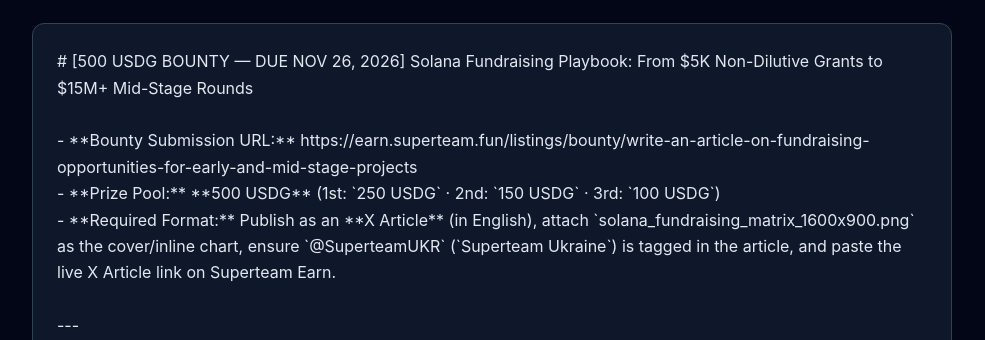
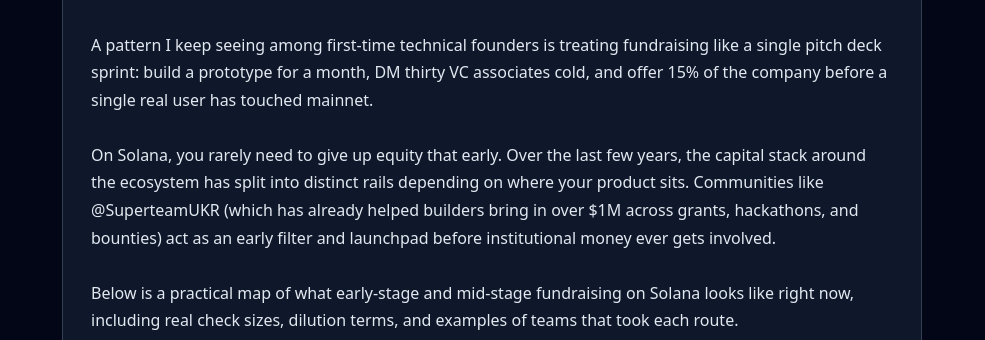
Before and after one commit to tranhoangtu-it/tranhoangtu-it.github.io, a plain HTML site: page superteam/fundraising/index.html in a window 1280 px wide. Shown: the part 760-1100 px from the top of the page, without its empty margins (148-1133 px from the left). Drawn offline with Linux system fonts and the light colour scheme.

Commit message:
docs(superteam): refine Solana fundraising article copy

```diff
--- a/superteam/fundraising/index.html
+++ b/superteam/fundraising/index.html
@@ -3,133 +3,85 @@
 <head>
 <meta charset="utf-8">
 <meta name="viewport" content="width=device-width, initial-scale=1">
-<title>The Complete Solana Fundraising Playbook (2026) — Early to Mid-Stage Capital Matrix</title>
-<meta name="description" content="From $1K-$10K non-dilutive Superteam Instagrants (@SuperteamUKR) to Colosseum $250K Pre-Seed, MetaDAO Futarchy, and $15M+ Series A rounds.">
+<title>How Early and Mid-Stage Teams Actually Raise on Solana in 2026</title>
+<meta name="description" content="A practical map of non-dilutive grants, Colosseum pre-seed, MetaDAO futarchy, and Series A capital on Solana.">
 <meta property="og:type" content="article">
-<meta property="og:title" content="The Complete Solana Fundraising Playbook (2026) — Early to Mid-Stage Capital Matrix">
-<meta property="og:description" content="From $1K-$10K non-dilutive Superteam Instagrants (@SuperteamUKR) to Colosseum $250K Pre-Seed, MetaDAO Futarchy, and $15M+ Series A rounds.">
+<meta property="og:title" content="How Early and Mid-Stage Teams Actually Raise on Solana in 2026">
+<meta property="og:description" content="A practical map of non-dilutive grants, Colosseum pre-seed, MetaDAO futarchy, and Series A capital on Solana.">
 <meta property="og:image" content="https://tranhoangtu-it.github.io/superteam/fundraising.png">
 <meta property="og:url" content="https://tranhoangtu-it.github.io/superteam/fundraising/">
 <meta name="twitter:card" content="summary_large_image">
-<meta name="twitter:title" content="The Complete Solana Fundraising Playbook (2026) — Early to Mid-Stage Capital Matrix">
-<meta name="twitter:description" content="From $1K-$10K non-dilutive Superteam Instagrants (@SuperteamUKR) to Colosseum $250K Pre-Seed, MetaDAO Futarchy, and $15M+ Series A rounds.">
+<meta name="twitter:title" content="How Early and Mid-Stage Teams Actually Raise on Solana in 2026">
+<meta name="twitter:description" content="A practical map of non-dilutive grants, Colosseum pre-seed, MetaDAO futarchy, and Series A capital on Solana.">
 <meta name="twitter:image" content="https://tranhoangtu-it.github.io/superteam/fundraising.png">
 <style>
   body { margin:0; padding:32px 16px; background:#020617; color:#f8fafc; font-family:system-ui,-apple-system,sans-serif; }
-  .wrap { max-width:920px; margin:0 auto; }
+  .wrap { max-width:860px; margin:0 auto; }
   img { width:100%; border-radius:14px; border:1px solid #1e293b; margin:18px 0; }
   h1 { font-size:28px; line-height:1.3; margin-bottom:8px; }
-  p { color:#94a3b8; font-size:16px; line-height:1.6; }
-  a.btn { display:inline-block; background:#10b981; color:#022c22; font-weight:700; padding:10px 18px; border-radius:10px; text-decoration:none; margin-top:8px; }
+  p.lead { color:#94a3b8; font-size:16px; line-height:1.6; }
+  article { white-space:pre-wrap; font-size:16px; line-height:1.72; color:#e2e8f0; background:#0f172a; padding:28px; border-radius:12px; border:1px solid #334155; }
 </style>
 </head>
 <body>
 <div class="wrap">
-  <h1>The Complete Solana Fundraising Playbook (2026) — Early to Mid-Stage Capital Matrix</h1>
-  <p>From $1K-$10K non-dilutive Superteam Instagrants (@SuperteamUKR) to Colosseum $250K Pre-Seed, MetaDAO Futarchy, and $15M+ Series A rounds.</p>
-  <img src="https://tranhoangtu-it.github.io/superteam/fundraising.png" alt="The Complete Solana Fundraising Playbook (2026) — Early to Mid-Stage Capital Matrix">
+  <h1>How Early and Mid-Stage Teams Actually Raise on Solana in 2026</h1>
+  <p class="lead">A practical map of non-dilutive grants, Colosseum pre-seed, MetaDAO futarchy, and Series A capital on Solana.</p>
+  <img src="https://tranhoangtu-it.github.io/superteam/fundraising.png" alt="How Early and Mid-Stage Teams Actually Raise on Solana in 2026">
+  <article># How Early and Mid-Stage Teams Actually Raise on Solana in 2026
 
-  <pre style='white-space:pre-wrap;font-family:Inter,system-ui,sans-serif;line-height:1.65;color:#e2e8f0;background:#0f172a;padding:24px;border-radius:12px;border:1px solid #334155'># [500 USDG BOUNTY — DUE NOV 26, 2026] Solana Fundraising Playbook: From $5K Non-Dilutive Grants to $15M+ Mid-Stage Rounds
+A pattern I keep seeing among first-time technical founders is treating fundraising like a single pitch deck sprint: build a prototype for a month, DM thirty VC associates cold, and offer 15% of the company before a single real user has touched mainnet.
 
-- **Bounty Submission URL:** https://earn.superteam.fun/listings/bounty/write-an-article-on-fundraising-opportunities-for-early-and-mid-stage-projects
-- **Prize Pool:** **500 USDG** (1st: `250 USDG` · 2nd: `150 USDG` · 3rd: `100 USDG`)
-- **Required Format:** Publish as an **X Article** (in English), attach `solana_fundraising_matrix_1600x900.png` as the cover/inline chart, ensure `@SuperteamUKR` (`Superteam Ukraine`) is tagged in the article, and paste the live X Article link on Superteam Earn.
+On Solana, you rarely need to give up equity that early. Over the last few years, the capital stack around the ecosystem has split into distinct rails depending on where your product sits. Communities like @SuperteamUKR (which has already helped builders bring in over $1M across grants, hackathons, and bounties) act as an early filter and launchpad before institutional money ever gets involved.
 
----
+Below is a practical map of what early-stage and mid-stage fundraising on Solana looks like right now, including real check sizes, dilution terms, and examples of teams that took each route.
 
-## COPY-PASTE X ARTICLE TITLE
+## 1. Zero-to-MVP: Non-Dilutive Grants ($1,000 to $100,000)
 
-**The Complete Solana Fundraising Playbook (2026): How Early &amp; Mid-Stage Teams Stack Non-Dilutive Grants, Accelerators, Community Rounds, and Institutional Capital**
+If you have two or three builders and a working idea, giving away cap table space just to cover RPC bills, cloud hosting, and initial user testing is an expensive mistake. Two equity-free paths exist specifically for this stage:
 
----
+**Superteam Instagrants ($1,000 - $10,000 USDC)**
+These are fast, 100% non-dilutive microgrants meant for MVPs, developer tools, DePIN experiments, consumer apps, and local adoption work. Reviews through regional chapters like @SuperteamUKR usually take a week or two rather than months, and payouts are tied to straightforward shipping milestones. OOBE Protocol, for example, used a regional Superteam grant alongside an ideathon win to ship its early Solana agent runtime before expanding further.
 
-## COPY-PASTE X ARTICLE BODY (ENGLISH — READY FOR X ARTICLES)
+**Solana Foundation Milestone &amp; Convertible Grants ($10,000 - $250,000)**
+If you are building open-source infrastructure, SDKs, validator tooling, or public goods under an MIT or Apache-2.0 license, standard milestone grants range from $10k up to $100k+ with zero equity taken (KYC and milestone sign-off required). For commercial startups building core ecosystem primitives, the Foundation also uses convertible grants ($50k-$250k) that stay non-dilutive unless the company later raises a priced venture round.
 
-Raising capital on Solana no longer follows a single &quot;pitch deck to Silicon Valley VC&quot; conveyor belt. Over the past three years, Solana has matured into the most capital-diverse funding stack in Web3—allowing two-person hackathon teams to go from $0 to mainnet on non-dilutive microgrants before raising structured pre-seed, futarchy-governed public sales, or institutional Series A rounds.
+## 2. Prototype-to-Pre-Seed: Global Hackathons and Colosseum ($250,000)
 
-Supported by regional builder hubs like **@SuperteamUKR** (Superteam Ukraine—which alone has helped builders unlock **$1M+ in grants, hackathon prizes, and bounties**), founders today have six distinct funding rails depending on their traction stage.
+Historically, global Solana hackathons have produced more breakout startups than almost any cold VC outreach funnel. Colosseum now runs these global sprints paired with its own venture fund.
 
-Here is the complete, data-backed breakdown of **typical check sizes, dilution terms, eligibility gates, and real Solana case studies** across both **Early-Stage (Idea to MVP)** and **Mid-Stage (Post-PMF to Scale)** fundraising.
+Track winners take home $10k to $50k in non-dilutive prizes, and roughly 10 to 15 standout teams per cohort get accepted into the Colosseum Accelerator. The terms are standardized: $250,000 invested on a founder-friendly pre-seed SAFE plus token warrant (~7% ownership), six weeks of hands-on product mentorship from operators across the Solana stack, and a private Demo Day in front of active crypto funds. Teams like Tensor, Squads, StepN, Ore, and MagicBlock all used Solana hackathons to prove execution speed before raising larger rounds.
 
----
+## 3. Early Traction Seed Rounds ($500,000 to $5,000,000)
 
-### Part 1: Early-Stage Capital ($1K – $500K | Pre-Seed &amp; Non-Dilutive)
+Once an app has real mainnet usage (consistent daily active wallets, sticky TVL, or measurable fee revenue), three different seed structures open up:
 
-At the earliest stage, the biggest mistake founders make is giving up 15–20% equity/tokens before shipping a working devnet or mainnet prototype. Solana&#x27;s bottom-up funnel lets you validate product-market fit with **0% dilution** first.
+**Curated Operator Angels and Community Platforms ($300k - $3M)**
+Platforms like Echo and Legion, alongside Solana founder syndicates (operators from Helius, Jupiter, Backpack, and Jito), let teams raise from people who actually use and integrate the product. Terms usually mirror lead seed SAFE + token side letters ($15M to $45M valuation caps) or merit-weighted community allocations.
 
-#### 1. Superteam Instagrants &amp; Regional Chapter Grants ($1,000 – $10,000 | 0% Dilution)
-- **Typical Check Size:** `$1,000 – $10,000 USDC`
-- **Terms &amp; Conditions:** **100% non-dilutive** (no equity, no token warrants). Disbursed either upfront or across 2–3 shipping milestones (working repo, mainnet deployment, initial user cohort). Turnaround time on initial decisions is typically **72 hours to 7 days**.
-- **Who Qualifies:** Solo builders and 2–4 person teams building open-source tooling, consumer apps, DePIN utilities, PayFi apps, or localized ecosystem growth initiatives.
-- **How Regional Chapters Multiply Odds:** Applying through regional chapters such as **@SuperteamUKR**, Superteam Germany, Superteam Vietnam, or Superteam UK gives founders direct mentor office hours, pitch refinement, and local builder feedback before capital deployment. For example, **OOBE Protocol (Steve Capital)** leveraged a Superteam regional grant + ideathon win to ship an autonomous agent runtime integrating 400+ Solana tools.
+**Market-Governed Raises on MetaDAO ($500k - $5M+)**
+Unique to Solana, MetaDAO lets teams raise USDC directly into an onchain treasury governed by conditional prediction markets (futarchy). Instead of trusting a PDF roadmap, token holders govern monthly team budgets and major strategic proposals onchain, giving early backers real downside protection while letting founders skip six-month VC roadshows. Teams like mtnCapital and Future proved this model works with real seven-figure treasuries.
 
-#### 2. Solana Foundation Milestone Grants &amp; Convertible Grants ($10,000 – $250,000)
-- **Typical Check Size:**
-  - **Standard Public-Goods Grants:** `$10,000 – $100,000` (non-dilutive; focused on open-source SDKs, developer infrastructure, ZK compression, validator diversity, and security tooling).
-  - **Convertible Grants:** `$50,000 – $250,000+` for commercial for-profit protocols building strategic Solana primitives.
-- **Terms &amp; Conditions:**
-  - Standard grants require **open-source MIT/Apache-2.0 deliverables** and strict milestone verification (KYC/AML required before payout).
-  - Convertible grants remain non-dilutive unless the project subsequently raises a priced institutional equity/token round above an agreed threshold—at which point the grant converts on standard SAFE + Token Warrant terms.
+**Institutional Seed Funds ($2M - $6M)**
+Funds active at seed on Solana (Multicoin, Colosseum, Frictionless, Archetype, Solana Ventures, Framework, Anagram, 6th Man) typically lead $2M to $6M rounds for 10% to 15% dilution via Post-Money SAFE + Token Warrant or SAFT, with a standard 1-year cliff and 24 to 36 months of linear vesting. MagicBlock, for instance, raised $3M at pre-seed followed by a $7.5M seed led by Lightspeed Faction after demonstrating sub-50ms ephemeral rollups.
 
-#### 3. Colosseum Hackathon + Accelerator ($250,000 Pre-Seed | Fixed Standard Terms)
-- **Typical Check Size:**
-  - **Hackathon Track Prizes:** `$10,000 – $50,000 USDC` (non-dilutive prize money across DeFi, Consumer, DePIN, Payments, and Gaming tracks).
-  - **Colosseum Accelerator Investment:** **$250,000** direct pre-seed investment for the ~10–15 teams accepted out of each global Solana hackathon cohort.
-- **Terms &amp; Conditions:** Standardized founder-friendly YC-style pre-seed SAFE + token side letter (~7% ownership benchmark), paired with a 6-week private sprint, direct intros to top Solana angels (Anatoly Yakovenko, Raj Gokal, Mert Helius, Jupiter/Jito founders), and Demo Day access to tier-1 crypto VCs.
-- **Proven Precedents:** Solana category leaders—including **Tensor**, **StepN**, **Squads**, **Ore**, and **MagicBlock** ecosystem alumni—used global Solana hackathons as their primary launchpad into seed rounds.
+## 4. Mid-Stage Growth &amp; Series A ($8,000,000 to $25,000,000+)
 
----
+At mid-stage, narrative alone stops working. Institutional Series A and B investors look at annualized fee capture, liquidity depth, security audits, and regulatory or technical moats. Typical dilution sits around 10% to 18% at valuations from $60M to $200M+ with strict multi-year lockups.
 
-### Part 2: Mid-Stage Capital ($500K – $25M+ | Post-Traction &amp; Growth)
+A few concrete Solana benchmarks show what mid-stage traction looks like in practice:
+- **Squads Labs:** Solved multisig and smart-account security for Solana teams first, grew to secure billions onchain, and raised a $5.7M strategic round followed by a $10M Series A led by Electric Capital.
+- **Jito Labs:** Focused on MEV client infrastructure, captured the majority of Solana staked weight, and closed a $10M Series A co-led by Multicoin Capital and Framework Ventures.
+- **Backpack:** Combined wallet distribution (Mad Lads &amp; xNFTs) with regulated exchange licenses to raise a $17M Series A at a $120M valuation led by Placeholder VC.
+- **Drift Protocol:** Scaled decentralized perpetuals volume through bear and bull cycles, raising a $3.8M seed from Multicoin and later a $23.5M Series B led by Polychain Capital.
 
-Once a protocol demonstrates verifiable onchain traction—daily active wallets, retained fee revenue, TVL velocity, or B2B API volume—founders unlock four distinct mid-stage instruments.
+## Practical Sequencing for Founders
 
-#### 4. Curated Angel Syndicates &amp; Merit-Based Community Rounds (Echo, Legion, Buidlpad | $300K – $3M)
-- **Typical Check Size:** `$300,000 – $3,000,000` aggregated from operator-angels and verified onchain power users.
-- **Terms &amp; Conditions:** Same valuation cap and unlock schedule as lead seed VCs (often `$15M – $50M FDV`, 12-month cliff or KPI-based unlocks), or shorter liquid unlock windows on merit-scored platforms like **Legion** and **Echo**.
-- **Strategic Advantage:** Instead of passive balance-sheet capital, your cap table gains 200–1,000 active Solana developers, validators, and power users who actually route volume through your protocol.
-
-#### 5. Futarchy &amp; Onchain Market-Governed Raises (MetaDAO Launchpad | $500K – $5M+)
-- **Typical Check Size:** `$500,000 – $5,000,000+ USDC` committed directly into onchain treasuries.
-- **Terms &amp; Conditions:** Pioneered natively on Solana via **MetaDAO**, decision markets (&quot;futarchy&quot;) govern treasury spending and founder Allowances. Investors receive liquid tokens backed by a treasury protected from rug-pulls: if a team fails to execute, conditional pass/fail markets allow token holders to propose treasury redemptions or leadership changes.
-- **Proven Precedents:** Solana-native teams like **mtnCapital**, **Future**, and ** Dean&#x27;s List / MetaDAO ecosystem projects** proved that transparent onchain governance eliminates multi-month legal roadshows while aligning tokenholders and builders.
-
-#### 6. Seed &amp; Series A Institutional Venture Rounds ($2M – $25M+)
-- **Typical Check Size:**
-  - **Seed:** `$2,000,000 – $6,000,000` at `$20M – $50M` post-money valuation / FDV (typically 10%–15% dilution via SAFE + Token Warrant or SAFT).
-  - **Series A:** `$8,000,000 – $25,000,000+` at `$60M – $200M+` valuation once annualized protocol revenue or dominant category share is established.
-- **Terms &amp; Conditions:** Institutional lead VCs (Multicoin Capital, Colosseum Ventures, Solana Ventures, Framework, Polychain, Pantera, Frictionless, 6th Man Ventures, Delphi Ventures) typically require a **1-year cliff + 24 to 36-month linear vesting** for both team and investor tokens, audited Anchor/Rust programs, and clear legal structuring (Cayman/BVI foundation + DevCo).
-- **Verified Solana Fundraising Benchmarks:**
-  - **Backpack (Coral):** Raised **$20M** strategic round followed by **$17M Series A at a $120M valuation** (led by Placeholder VC) after proving execution with Mad Lads, xNFTs, and regulated exchange infrastructure.
-  - **Drift Protocol:** Raised **$3.8M Seed** (led by Multicoin Capital) -&gt; scaled perpetuals volume past billions -&gt; closed **$23.5M Series B** (led by Polychain Capital) to expand Solana DeFi derivatives.
-  - **Squads Labs:** Raised **$5.7M Strategic** -&gt; **$10M Series A** (led by Electric Capital) after becoming the multisig and smart-account standard securing billions in Solana treasury value.
-  - **MagicBlock:** Raised **$3M Pre-Seed** + **$7.5M Seed** (led by Lightspeed Faction) after proving ephemeral rollups for sub-50ms real-time Solana gaming and high-frequency apps.
-  - **Jito Labs:** Raised **$10M Series A** (led by Multicoin &amp; Framework) after building client infrastructure that captured the majority of Solana MEV-enabled stake.
-
----
-
-### Summary Matrix: Choosing the Right Rail at Each Stage
-
-| Stage | Funding Rail | Typical Amount | Dilution / Instrument | Key Gate to Unlock |
-| :--- | :--- | :--- | :--- | :--- |
-| **0 -&gt; 1 (Idea / Prototype)** | **Superteam Grants** (`@SuperteamUKR`) | `$1K – $10K` | **0%** (Non-dilutive USDC) | Working MVP + clear 30-day shipping milestones |
-| **0 -&gt; 1 (Open Source / Infra)** | **Solana Foundation Grants** | `$10K – $250K` | **0%** (or Convertible SAFE) | Open-source repo / ecosystem public-good impact |
-| **MVP -&gt; Pre-Seed** | **Colosseum Hackathon + Accelerator** | `$10K – $50K` prize + **`$250K`** | Standard Pre-Seed SAFE (~7%) | Top hackathon execution + founder velocity |
-| **Early PMF -&gt; Seed** | **Echo / Legion / Angel Syndicates** | `$300K – $3M` | SAFE + Token Warrant / SAFT | Live mainnet usage + credible builder reputation |
-| **Liquid Onchain Native** | **MetaDAO Futarchy Raise** | `$500K – $5M+` | Market-governed treasury token | Strong community thesis + transparent roadmap |
-| **Post-PMF Scale** | **Institutional Seed / Series A** | `$3M – $25M+` | 10–18% Equity + Token Warrant | Retained revenue, TVL moat, audited smart contracts |
-
----
-
-### Tactical Playbook: The 4-Step Capital Stack for 2026 Solana Founders
-
-1. **Never Raise Cold Before Shipping Code:** Join your local Superteam hub—such as **@SuperteamUKR**—ship bounties or an MVP in 2–4 weeks, and apply for a `$5K–$10K` non-dilutive Instagrant to cover RPCs, audits, and initial growth without touching your cap table.
-2. **Use Colosseum Hackathons as Forcing Functions:** Even if you don&#x27;t win 1st place, investors track Colosseum submissions directly to source their Pre-Seed deal flow.
-3. **Separate Open-Source Public Goods from Commercial Revenue:** Open-source your SDK/client layer to qualify for Solana Foundation milestone grants while monetizing hosted routing, enterprise SLAs, or protocol fees.
-4. **Match Your Mid-Stage Raise to Your Governance Model:** Choose institutional VCs when you need enterprise distribution, CEX liquidity, or regulatory licensing (like Backpack or Squads); choose Echo/Legion or MetaDAO futarchy when community ownership and onchain capital efficiency are your core moat.
-
-Builders in Eastern Europe and globally looking for mentorship, grant fast-tracks, and hackathon prep can plug directly into **@SuperteamUKR** to turn their first Solana commit into a funded, revenue-generating protocol.
-</pre>
+1. Ship code before pitching equity. Plug into a local builder hub like @SuperteamUKR, win a few Earn bounties or ship a clean devnet repo, and use a $5k-$10k Instagrant to get your first hundred real users at 0% dilution.
+2. Treat Colosseum hackathons as your public audition. Even teams that miss first prize routinely meet their seed lead through hackathon judging.
+3. Split public goods from commercial monetization where it makes sense: open-source client SDKs can qualify for Foundation grants while your hosted API or protocol fees fund the business.
+4. Pick mid-stage capital based on what bottleneck you actually have. If you need CEX market makers, enterprise intros, or licensing, institutional VCs earn their allocation. If your edge is retail liquidity and community alignment, Echo, Legion, or MetaDAO will serve your cap table better.
+</article>
 </div>
 </body>
 </html>
```
